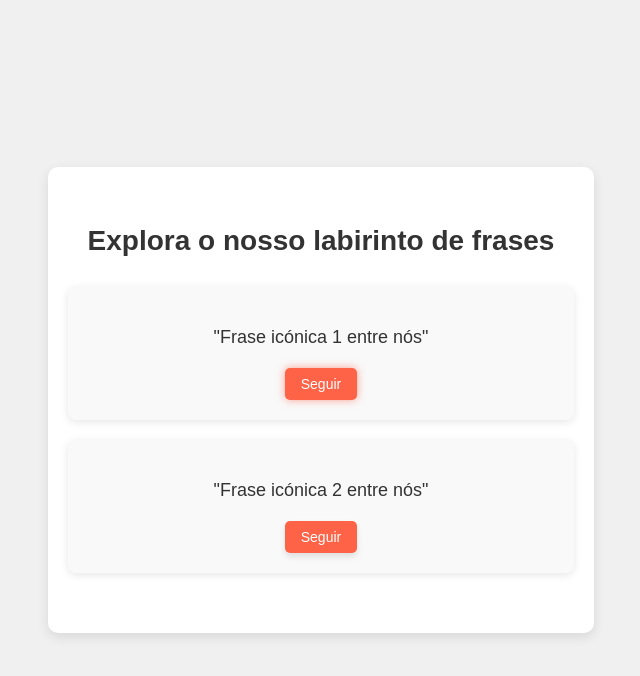
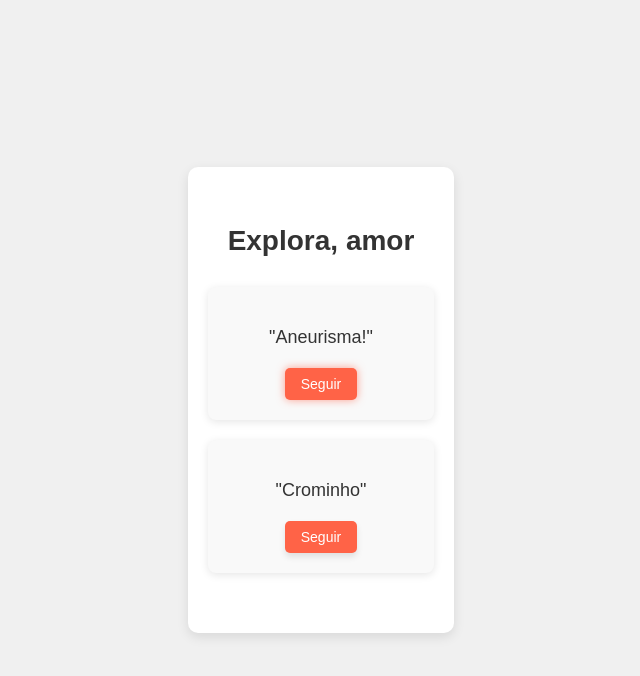
Before and after one commit to jotipof/contador, a plain HTML site: page labirinto.html in a window 1280 px wide. Both pictures are taken after a click on the button "Seguir". Shown: the whole page, without its empty margins (319-959 px from the left). Drawn offline with Linux system fonts and the light colour scheme.

Commit message:
Update labirinto.html

```diff
--- a/labirinto.html
+++ b/labirinto.html
@@ -3,27 +3,27 @@
 <head>
     <meta charset="UTF-8">
     <meta name="viewport" content="width=device-width, initial-scale=1.0">
-    <title>Labirinto de Frases</title>
+    <title>Todos os caminhos vão dar a...</title>
     <link rel="stylesheet" href="styles.css">
 </head>
 <body>
     <div class="container-labirinto">
-        <h1>Explora o nosso labirinto de frases</h1>
+        <h1>Explora, amor</h1>
         <div class="labirinto">
             <div class="frase-container" id="frase1">
-                <p class="frase">"Frase icónica 1 entre nós"</p>
+                <p class="frase">"Aneurisma!"</p>
                 <button class="botao-labirinto" onclick="mostrarFrase('frase2')">Seguir</button>
             </div>
             <div class="frase-container" id="frase2" style="display:none;">
-                <p class="frase">"Frase icónica 2 entre nós"</p>
+                <p class="frase">"Crominho"</p>
                 <button class="botao-labirinto" onclick="mostrarFrase('frase3')">Seguir</button>
             </div>
             <div class="frase-container" id="frase3" style="display:none;">
-                <p class="frase">"Frase icónica 3 entre nós"</p>
+                <p class="frase">"Quem tem razão aqui? Sou eu - Beatriz Silveira"</p>
                 <button class="botao-labirinto" onclick="mostrarFrase('final')">Seguir</button>
             </div>
             <div class="frase-container" id="final" style="display:none;">
-                <p class="frase-final">"Amo-te muito!"</p>
+                <p class="frase-final">"Amo-te pra caralho! <3"</p>
             </div>
         </div>
     </div>
```
